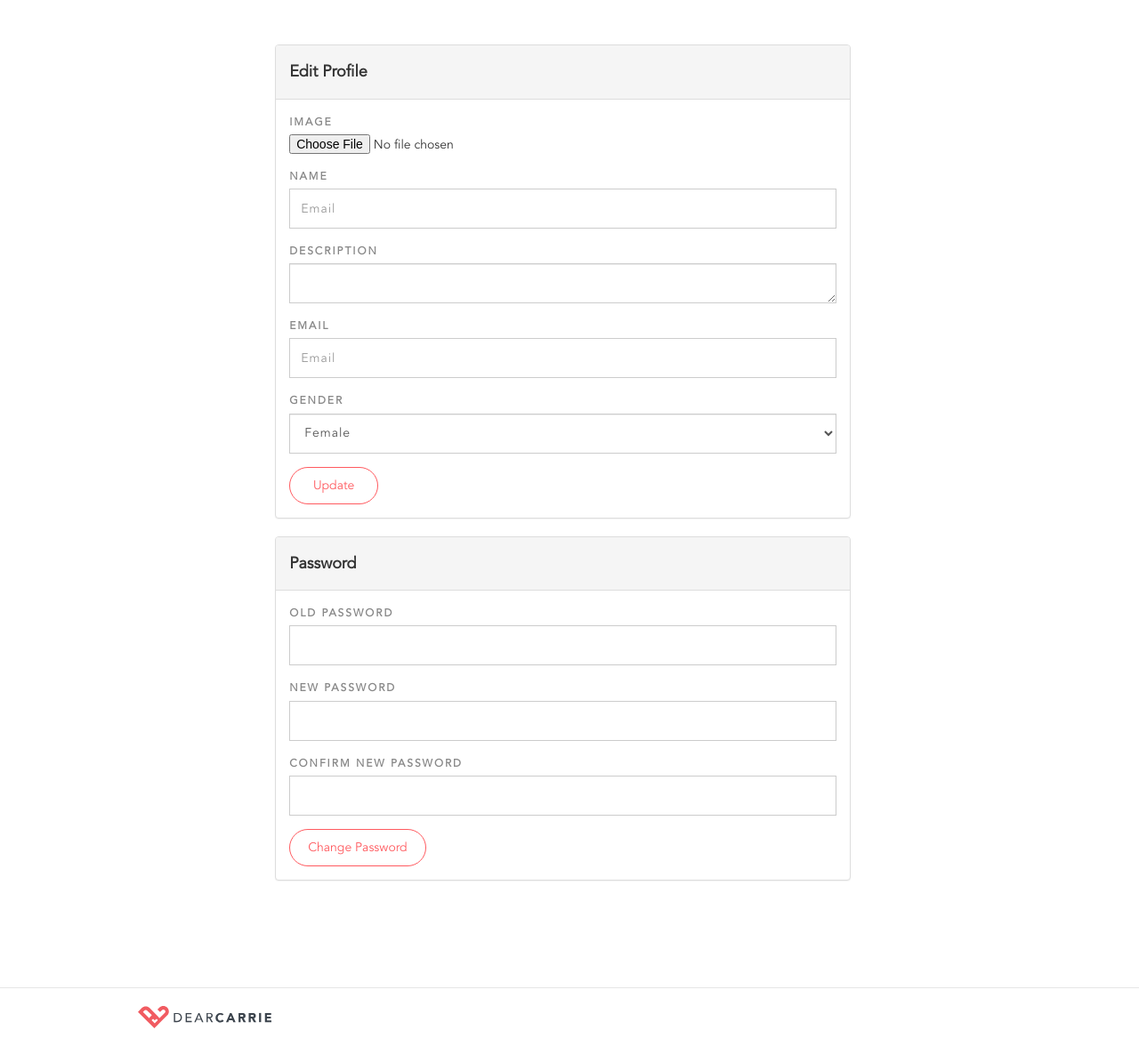
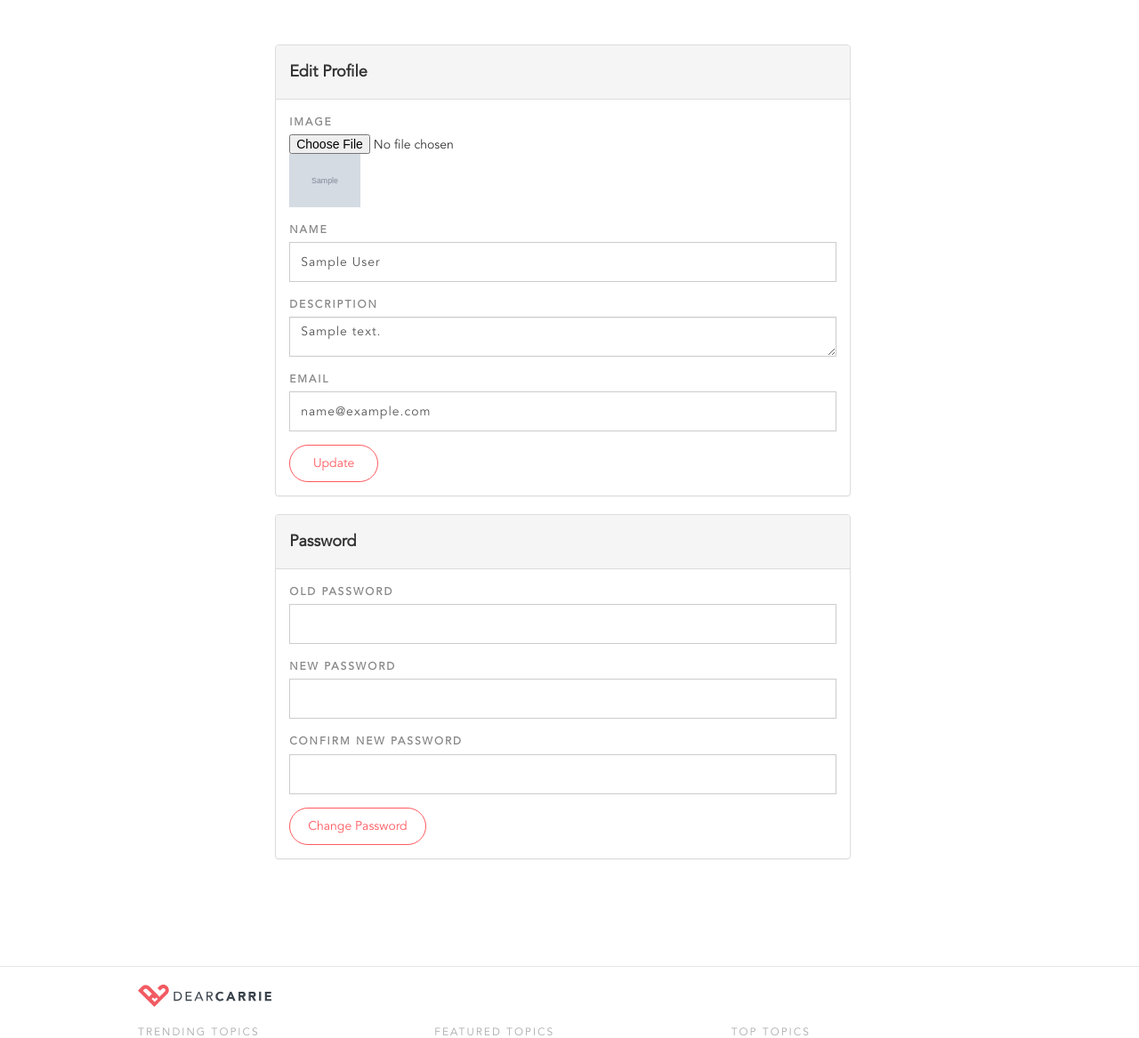
Before and after one commit to jessdesigntan/dearcarrie, a PHP site: page /editProfile.php?userID=1 in a window 1280 px wide. Shown: the part 70-1237 px from the top of the page at 89% size. Run offline with PHP 8.4, Linux system fonts and the light colour scheme; tables that the repository leaves empty or names only in its code hold one stand-in row (values such as "Sample post"); grey boxes marked "Sample" are stand-in pictures; some libraries are stand-ins or nearby versions.

Commit message:
edit post and edit profile wii

```diff
--- a/controllers/commonFunctions.php
+++ b/controllers/commonFunctions.php
@@ -102,7 +102,7 @@
 
 function displayAllPost() {
 	$conn = connectToDataBase();
-	$sql = "SELECT * FROM posts";
+	$sql = "SELECT * FROM posts WHERE published = 1";
 	$result = $conn->query($sql);
 	$resArr = array();
 
@@ -120,7 +120,7 @@
 
 function displayAllPostByUserID($id) {
 	$conn = connectToDataBase();
-	$sql = "SELECT * FROM posts WHERE userid ='$id' ORDER BY id DESC";
+	$sql = "SELECT * FROM posts WHERE userid ='$id' AND published = 1 ORDER BY id DESC ";
 	$result = $conn->query($sql);
 	$resArr = array();
 
@@ -142,7 +142,7 @@
 
 function countPostByUserID($id) {
 	$conn = connectToDataBase();
-	$sql = "SELECT COUNT(*) AS total FROM posts WHERE userid='$id'";
+	$sql = "SELECT COUNT(*) AS total FROM posts WHERE userid='$id' AND published = 1";
 	$result = $conn->query($sql);
 	$value = $result->fetch_assoc();
 
@@ -152,7 +152,7 @@
 
 function searchPost($keyword) {
 	$conn = connectToDataBase();
-	$sql = "SELECT * FROM posts WHERE title lIKE '%$keyword%' OR description LIKE '%$keyword%'";
+	$sql = "SELECT * FROM posts WHERE title lIKE '%$keyword%' OR description LIKE '%$keyword%' AND published = 1";
 	$result = $conn->query($sql);
 	$resArr = array();
 
--- a/controllers/templates.php
+++ b/controllers/templates.php
@@ -95,7 +95,7 @@
             <?php if (checkRole($_SESSION["role"], "admin")) { ?>
               <li class="show-mobile"><a href="dashboard" class="light-text">Admin Dashboard</a></li>
             <?php } ?>
-            <li class="show-mobile"><a href="editProfile" class="light-text">Edit Profile</a></li>
+            <li class="show-mobile"><a href="editProfile?userID=<?=$_SESSION["userid"];?>" class="light-text">Edit Profile</a></li>
             <li class="show-mobile"><a href="logout" class="light-text">Logout</a></li>
           <?php } ?>
           <!-- /signed in -->
@@ -106,7 +106,7 @@
             <ul class="dropdown-menu">
               <li><a href="profile?userID=<?=$_SESSION["userid"];?>">Profile</a></li>
               <li><a href="addPost">Add Post</a></li>
-              <li><a href="editProfile">Edit Profile</a></li>
+              <li><a href="editProfile?userID=<?=$_SESSION["userid"];?>">Edit Profile</a></li>
               <?php if (checkRole($_SESSION["role"], "admin")) { ?>
                 <li role="separator" class="divider"></li>
                 <li><a href="dashboard">Admin Dashboard</a></li>
--- a/editPost.php
+++ b/editPost.php
@@ -32,8 +32,8 @@
                   </div>
                   <div class="form-group">
                       <textarea onkeyup="auto_grow200(this)" name="desc" placeholder="Write your story here . . "><?=$post["description"];?></textarea>
-                      <button class="primary-line-btn float-right" type="submit">Update</button>
-                      <button class="secondary-line-btn" type="button"><span class="glyphicon glyphicon-trash" aria-hidden="true"></span></button>
+                      <button name="action" value="update" class="primary-line-btn float-right" type="submit">Update</button>
+                      <button name="action" value="delete" class="secondary-line-btn" type="submit"><span class="glyphicon glyphicon-trash" aria-hidden="true"></span></button>
                   </div>
               </form>
           </div><!-- END left column col-sm-8 -->
--- a/editProfile.php
+++ b/editProfile.php
@@ -1,5 +1,9 @@
 <!DOCTYPE html>
-<?php include('controllers/templates.php'); ?>
+<?php
+  include('controllers/templates.php');
+  $userID = $_GET["userID"];
+  $user = getUserByID($userID);
+?>
 
 <html lang="en">
   <?php head("Edit Profile"); ?>
@@ -12,29 +16,23 @@
           <div class="panel panel-default">
             <div class="panel-heading"><h4>Edit Profile</h4></div>
             <div class="panel-body">
-              <form>
+              <form action="editProfileProcess" method="post">
                 <div class="form-group">
                   <label for="name">Image</label>
                   <input type="file">
+                  <img src="<?=$user["image"];?>" width="80">
                 </div>
                 <div class="form-group">
                   <label for="name">Name</label>
-                  <input type="email" class="form-control" id="exampleInputEmail1" placeholder="Email">
+                  <input type="email" class="form-control" id="exampleInputEmail1" placeholder="name" value="<?=$user["name"];?>">
                 </div>
                 <div class="form-group">
                   <label for="desc">Description</label>
-                  <textarea id="desc" class="form-control" rows="3"></textarea>
+                  <textarea id="desc" class="form-control" rows="5"><?=$user["description"];?></textarea>
                 </div>
                 <div class="form-group">
                   <label for="email">Email</label>
-                  <input type="email" class="form-control" id="email" placeholder="Email">
-                </div>
-                <div class="form-group">
-                  <label>Gender</label>
-                  <select class="form-control">
-                    <option>Female</option>
-                    <option>Male</option>
-                  </select>
+                  <input type="email" class="form-control" id="email" placeholder="Email" value="<?=$user["email"];?>">
                 </div>
                 <button class="primary-line-btn" type="submit">Update</button>
               </form>
```
Also changed, not shown: editPostProcess.php (+16 -3 lines).
